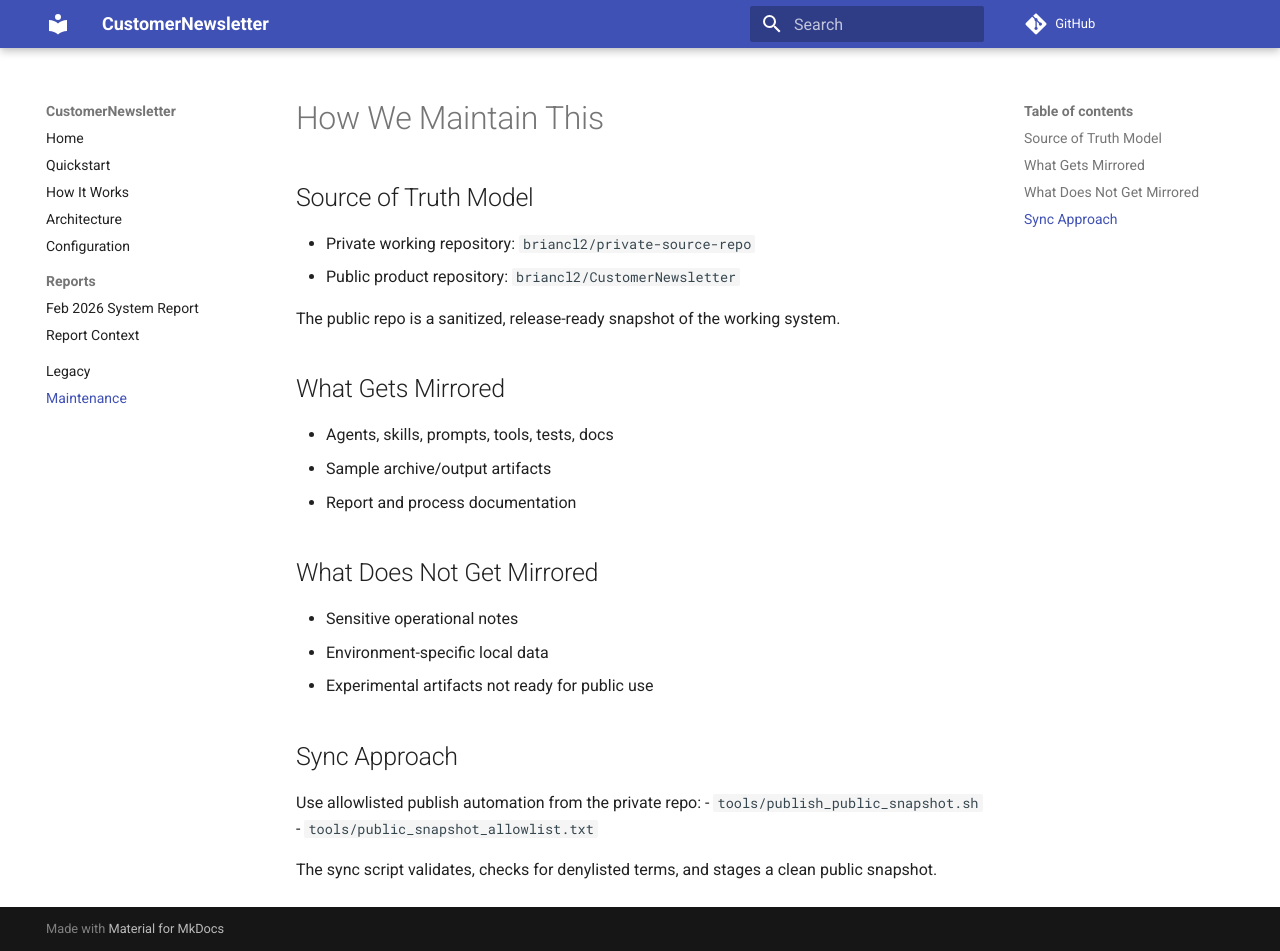
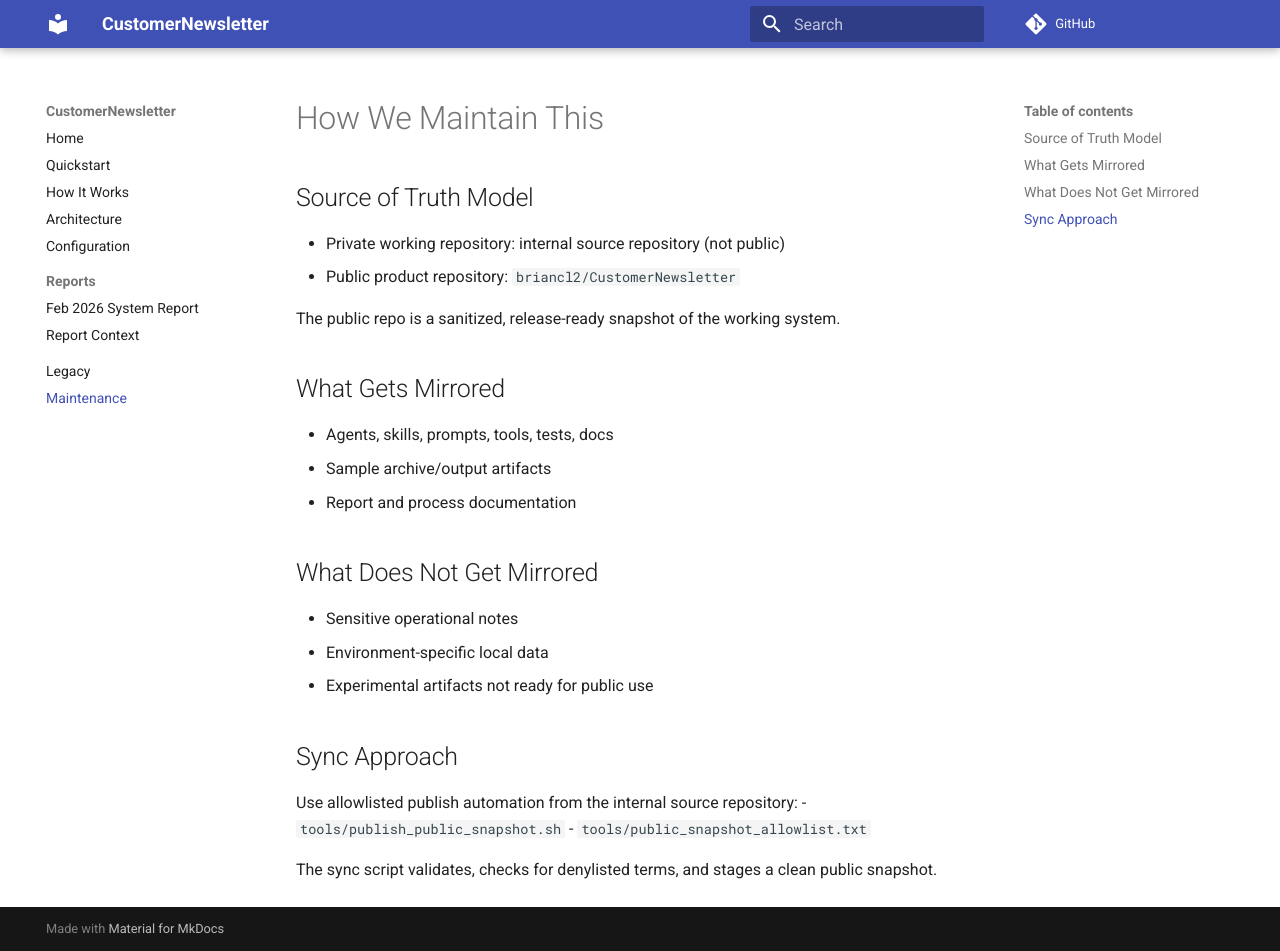
Before and after one commit to briancl2/CustomerNewsletter, an MkDocs documentation site: the page built from docs/how-we-maintain-this.md, in a window 1280 px wide and 951 px high. Built offline with MkDocs 1.6.1 and Material for MkDocs 9.7.7, drawn with Linux system fonts in a browser that asks for light colours; comment, search, counter and statistics services are not loaded.

Commit message:
Scrub internal references from public content

```diff
--- a/docs/how-we-maintain-this.md
+++ b/docs/how-we-maintain-this.md
@@ -2,7 +2,7 @@
 
 ## Source of Truth Model
 
-- Private working repository: `briancl2/private-source-repo`
+- Private working repository: internal source repository (not public)
 - Public product repository: `briancl2/CustomerNewsletter`
 
 The public repo is a sanitized, release-ready snapshot of the working system.
@@ -21,7 +21,7 @@
 
 ## Sync Approach
 
-Use allowlisted publish automation from the private repo:
+Use allowlisted publish automation from the internal source repository:
 - `tools/publish_public_snapshot.sh`
 - `tools/public_snapshot_allowlist.txt`
 
```
Also changed, not shown: README.md (+2 -2 lines), docs/reports/newsletter_system_report_2026-02.md (+1 -1 lines), output/2026-02_february_newsletter.md (+1 -1 lines), reference/curator-notes-intelligence.md (+8 -8 lines), .github/prompts/research_system_report.prompt.md, .github/skills/curator-notes/SKILL.md.
